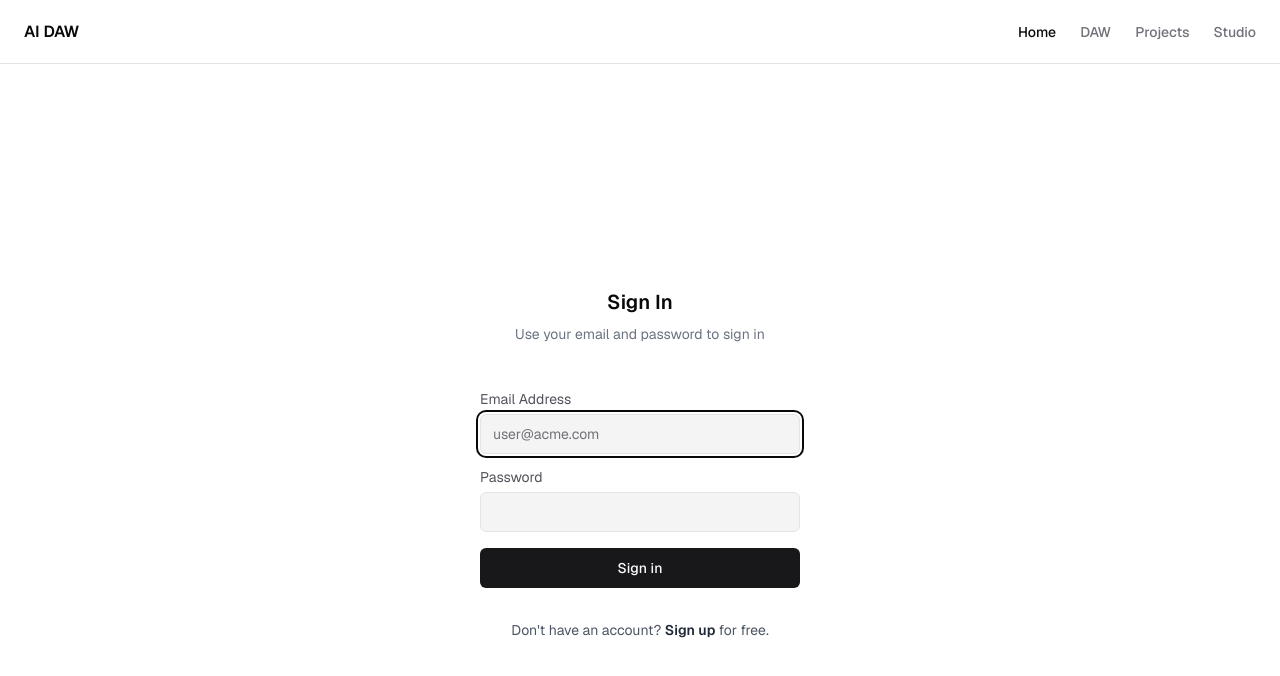
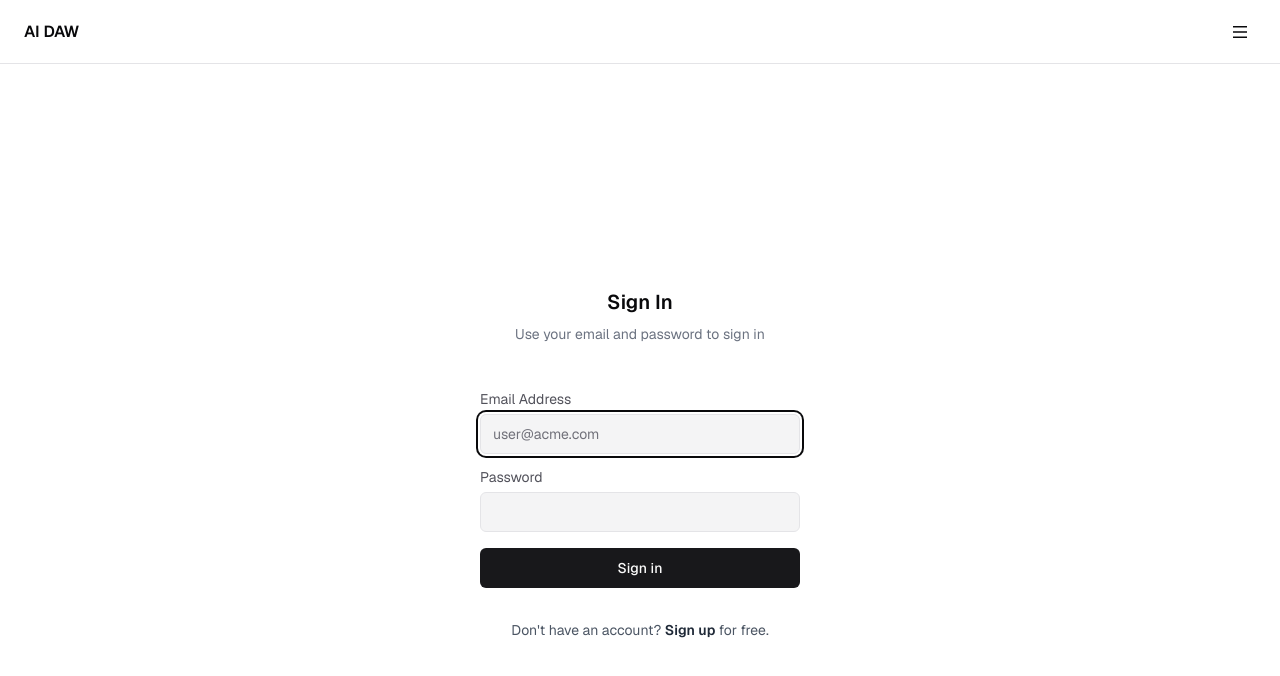
Before and after one commit to recoupable/daw, a Next.js app: page /login in a window 1280 px wide. Shown: the top 676 px of the page. Built offline with nearby package versions, Linux system fonts and the light colour scheme.

Commit message:
Add dropdown menu for navigation and update authentication redirects to /studio

```diff
--- a/app/(auth)/auth.config.ts
+++ b/app/(auth)/auth.config.ts
@@ -3,7 +3,7 @@ import type { NextAuthConfig } from 'next-auth';
 export const authConfig = {
   pages: {
     signIn: '/login',
-    newUser: '/',
+    newUser: '/studio',
   },
   providers: [
     // added later in auth.ts since it requires bcrypt which is only compatible with Node.js
@@ -12,25 +12,25 @@ export const authConfig = {
   callbacks: {
     authorized({ auth, request: { nextUrl } }) {
       const isLoggedIn = !!auth?.user;
-      const isOnChat = nextUrl.pathname.startsWith('/');
+      const isOnStudio = nextUrl.pathname.startsWith('/studio');
       const isOnRegister = nextUrl.pathname.startsWith('/register');
       const isOnLogin = nextUrl.pathname.startsWith('/login');
 
       if (isLoggedIn && (isOnLogin || isOnRegister)) {
-        return Response.redirect(new URL('/', nextUrl as unknown as URL));
+        return Response.redirect(new URL('/studio', nextUrl as unknown as URL));
       }
 
       if (isOnRegister || isOnLogin) {
         return true; // Always allow access to register and login pages
       }
 
-      if (isOnChat) {
+      if (isOnStudio) {
         if (isLoggedIn) return true;
         return false; // Redirect unauthenticated users to login page
       }
 
       if (isLoggedIn) {
-        return Response.redirect(new URL('/', nextUrl as unknown as URL));
+        return Response.redirect(new URL('/studio', nextUrl as unknown as URL));
       }
 
       return true;
--- a/app/(auth)/login/page.tsx
+++ b/app/(auth)/login/page.tsx
@@ -37,8 +37,9 @@ export default function Page() {
     } else if (state.status === 'success') {
       setIsSuccessful(true);
       router.refresh();
+      router.push('/studio');
     }
-  }, [state.status]);
+  }, [state.status, router]);
 
   const handleSubmit = (formData: FormData) => {
     setEmail(formData.get('email') as string);
--- a/app/(auth)/register/page.tsx
+++ b/app/(auth)/register/page.tsx
@@ -3,12 +3,12 @@
 import Link from 'next/link';
 import { useRouter } from 'next/navigation';
 import { useActionState, useEffect, useState } from 'react';
+import { toast } from '@/components/toast';
 
 import { AuthForm } from '@/components/auth-form';
 import { SubmitButton } from '@/components/submit-button';
 
 import { register, type RegisterActionState } from '../actions';
-import { toast } from '@/components/toast';
 
 export default function Page() {
   const router = useRouter();
@@ -24,22 +24,32 @@ export default function Page() {
   );
 
   useEffect(() => {
-    if (state.status === 'user_exists') {
-      toast({ type: 'error', description: 'Account already exists!' });
-    } else if (state.status === 'failed') {
-      toast({ type: 'error', description: 'Failed to create account!' });
+    if (state.status === 'failed') {
+      toast({
+        type: 'error',
+        description: 'Something went wrong!',
+      });
     } else if (state.status === 'invalid_data') {
       toast({
         type: 'error',
         description: 'Failed validating your submission!',
       });
+    } else if (state.status === 'user_exists') {
+      toast({
+        type: 'error',
+        description: 'Account already exists!',
+      });
     } else if (state.status === 'success') {
-      toast({ type: 'success', description: 'Account created successfully!' });
-
+      toast({
+        type: 'success',
+        description: 'Account created successfully!',
+      });
       setIsSuccessful(true);
       router.refresh();
+      // Redirect to studio page after successful registration
+      router.push('/studio');
     }
-  }, [state]);
+  }, [state.status, router]);
 
   const handleSubmit = (formData: FormData) => {
     setEmail(formData.get('email') as string);
--- a/app/api/text-to-music/route.ts
+++ b/app/api/text-to-music/route.ts
@@ -23,7 +23,7 @@ export async function POST(request: NextRequest) {
     );
 
     // Get the API key from environment variables
-    let apiKey =
+    const apiKey =
       process.env.NEXT_PUBLIC_MUREKA_API_KEY || process.env.MUREKA_API_KEY;
 
     // ⚠️ EMERGENCY DIAGNOSTICS
@@ -33,15 +33,15 @@ export async function POST(request: NextRequest) {
     console.log('NODE_ENV:', process.env.NODE_ENV);
     console.log('Is Production?', process.env.NODE_ENV === 'production');
     console.log('API_KEY found?', !!apiKey);
-    console.log(
-      'API_KEY first 5 chars:',
-      apiKey ? apiKey.substring(0, 5) : 'MISSING',
-    );
-    console.log('API_KEY length:', apiKey ? apiKey.length : 0);
-    console.log('Using API URL:', API_BASE_URL);
-    console.log(
-      'All env variables:',
-      Object.keys(process.env)
+    if (apiKey) {
+      console.log(`API_KEY first 5 chars: ${apiKey.substring(0, 5)}...`);
+      console.log('API_KEY length:', apiKey.length);
+    } else {
+      console.log('API_KEY: MISSING');
+      console.log('⚠️⚠️⚠️ CRITICAL: CHECK ENVIRONMENT VARIABLES IN VERCEL ⚠️⚠️⚠️');
+      // List all keys to help diagnose misspellings
+      console.log('Available env vars that might be useful:');
+      const envKeys = Object.keys(process.env)
         .filter(
           (key) =>
             key.includes('MUREKA') ||
@@ -49,21 +49,12 @@ export async function POST(request: NextRequest) {
             key.includes('KEY') ||
             key.includes('URL'),
         )
-        .join(', '),
-    );
+        .join(', ');
+      console.log(envKeys || 'None found');
+    }
+    console.log('Using API URL:', API_BASE_URL);
     console.log('------------------------------');
     console.log('');
-
-    // HARDCODED API KEY AS LAST RESORT
-    // If no API key from env vars, use a hardcoded one for testing
-    // CAUTION: This is temporary and for debugging only
-    if (!apiKey) {
-      const hardcodedKey = 'op_m8t5v4g9WxuamRXQsVWw1yqrgiZ4fL1';
-      console.warn(
-        '⚠️ USING HARDCODED API KEY AS FALLBACK - UPDATE YOUR ENV VARS!',
-      );
-      apiKey = hardcodedKey;
-    }
 
     // Still using mock check but with better logging
     const usingMock = !apiKey;
@@ -72,6 +63,9 @@ export async function POST(request: NextRequest) {
       console.error('❌❌❌ API KEY MISSING - FORCING MOCK MODE ❌❌❌');
       console.error('This should never happen in production!');
       console.error('Check your environment variables in Vercel!');
+      console.error('Environment variables needed:');
+      console.error('1. NEXT_PUBLIC_MUREKA_API_KEY or');
+      console.error('2. MUREKA_API_KEY');
     } else {
       console.log('✅ API Key found, making real request to Mureka API');
     }
--- a/app/layout.tsx
+++ b/app/layout.tsx
@@ -5,6 +5,14 @@ import { ThemeProvider } from '@/components/theme-provider';
 import Link from 'next/link';
 import { ClientComponents } from '@/components/ClientComponents';
 import { Analytics } from '@vercel/analytics/react';
+import { Button } from '@/components/ui/button';
+import {
+  DropdownMenu,
+  DropdownMenuContent,
+  DropdownMenuItem,
+  DropdownMenuTrigger,
+} from '@/components/ui/dropdown-menu';
+import { MenuIcon } from '@/components/icons';
 
 import './globals.css';
 
@@ -87,32 +95,27 @@ export default async function RootLayout({
             <div className="flex items-center gap-2 font-semibold">
               <Link href="/">AI DAW</Link>
             </div>
-            <nav className="flex items-center space-x-4 lg:space-x-6">
-              <Link
-                href="/"
-                className="text-sm font-medium transition-colors hover:text-primary"
-              >
-                Home
-              </Link>
-              <Link
-                href="/dashboard"
-                className="text-sm font-medium text-muted-foreground transition-colors hover:text-primary"
-              >
-                DAW
-              </Link>
-              <Link
-                href="/projects"
-                className="text-sm font-medium text-muted-foreground transition-colors hover:text-primary"
-              >
-                Projects
-              </Link>
-              <Link
-                href="/studio"
-                className="text-sm font-medium text-muted-foreground transition-colors hover:text-primary"
-              >
-                Studio
-              </Link>
-            </nav>
+            <DropdownMenu>
+              <DropdownMenuTrigger asChild>
+                <Button variant="ghost" className="p-2">
+                  <MenuIcon />
+                </Button>
+              </DropdownMenuTrigger>
+              <DropdownMenuContent align="end">
+                <DropdownMenuItem asChild>
+                  <Link href="/">Home</Link>
+                </DropdownMenuItem>
+                <DropdownMenuItem asChild>
+                  <Link href="/dashboard">DAW</Link>
+                </DropdownMenuItem>
+                <DropdownMenuItem asChild>
+                  <Link href="/projects">Projects</Link>
+                </DropdownMenuItem>
+                <DropdownMenuItem asChild>
+                  <Link href="/studio">Studio</Link>
+                </DropdownMenuItem>
+              </DropdownMenuContent>
+            </DropdownMenu>
           </header>
           {children}
           <Analytics />
--- a/components/sign-out-form.tsx
+++ b/components/sign-out-form.tsx
@@ -10,7 +10,7 @@ export const SignOutForm = () => {
         'use server';
 
         await signOut({
-          redirectTo: '/',
+          redirectTo: '/login',
         });
       }}
     >
```
